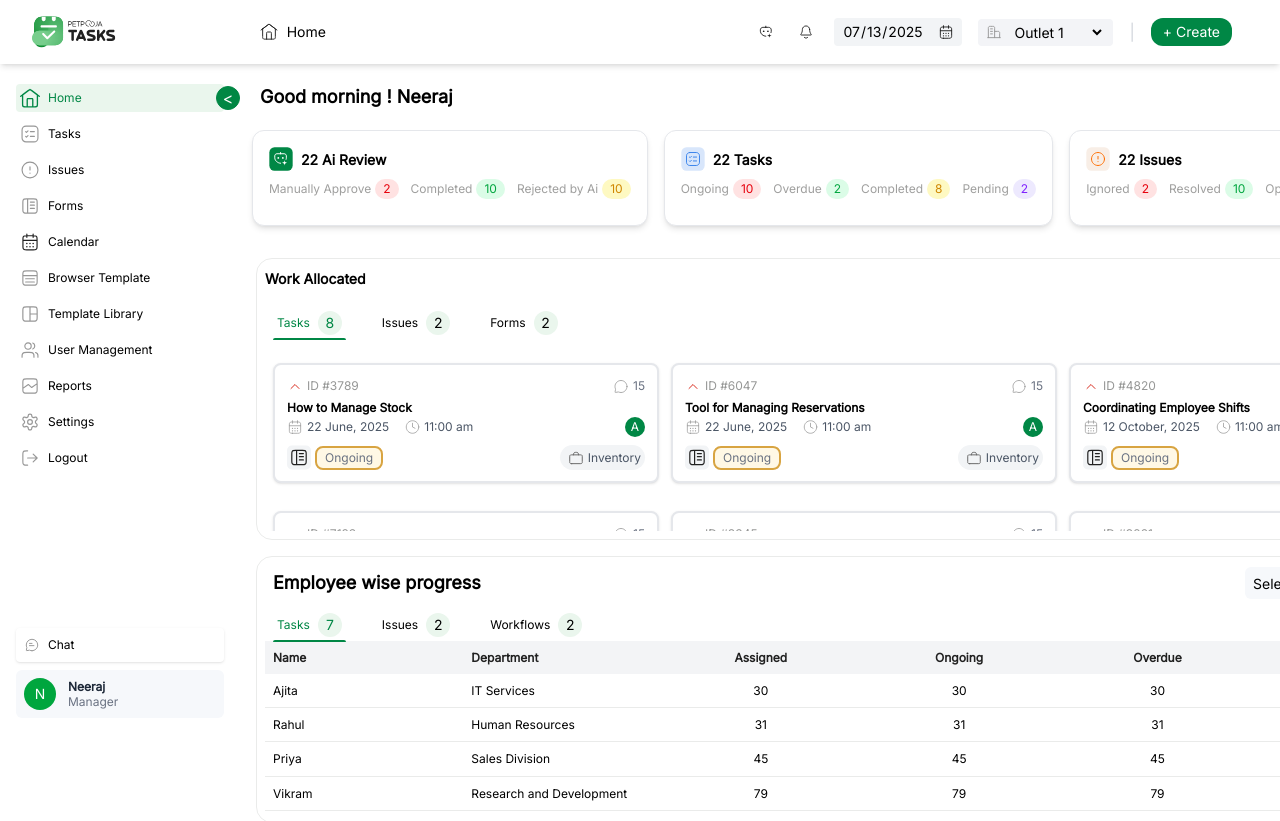
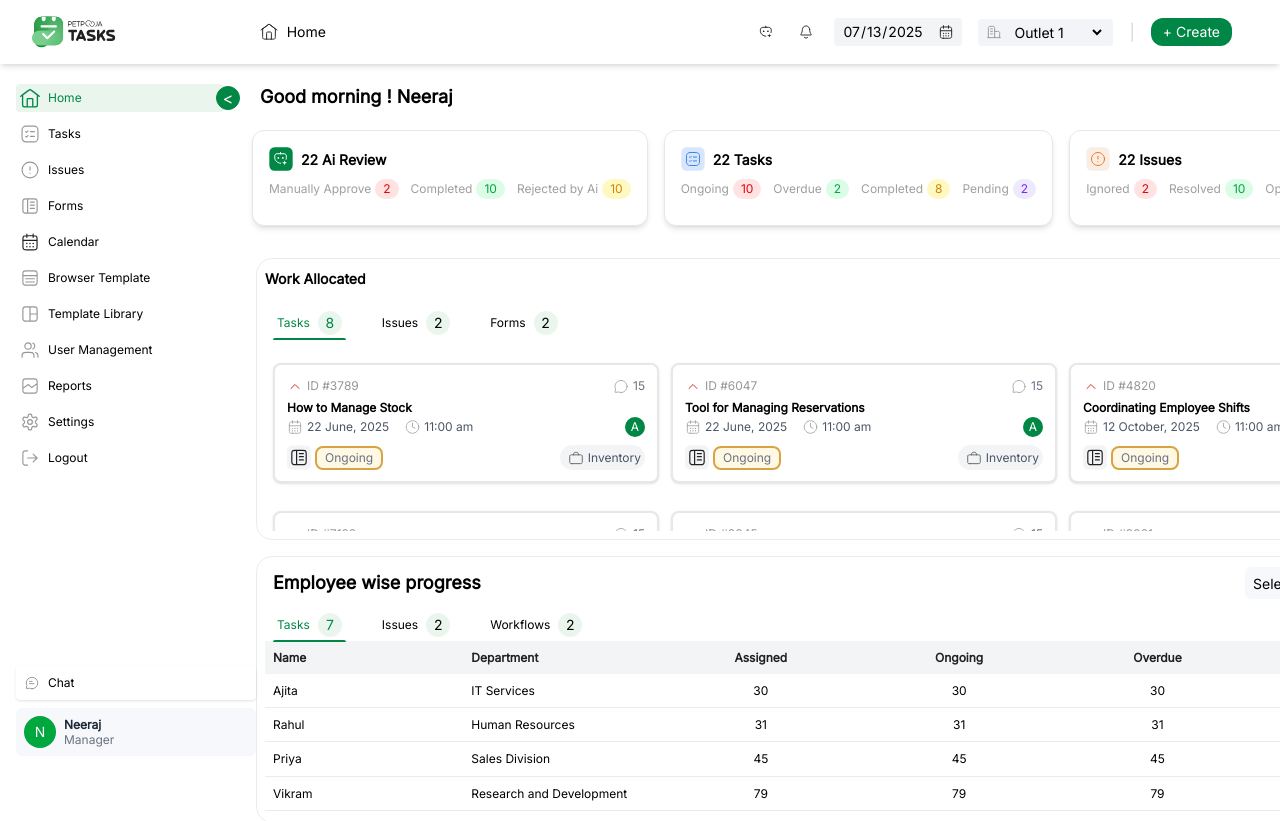
Before and after one commit to neerajnishad5/dashboard-app, a React (Vite) app: page / in a window 1280 px wide. Shown: the top 821 px of the page. Built offline with nearby package versions, Linux system fonts and the light colour scheme.

Commit message:
fix: sidebar bottom div margin

```diff
--- a/src/components/Sidebar.jsx
+++ b/src/components/Sidebar.jsx
@@ -30,7 +30,8 @@ export default function Sidebar({ isCollapsed, setIsCollapsed }) {
   };
 
   return (
-    <div className={`hidden md:block fixed top-9 left-0 h-[calc(100vh-4rem)] p-4 transition-all duration-300 ease-in-out ${localIsCollapsed ? 'w-16' : 'w-60'} flex flex-col justify-between`}>
+    <div className={`hidden md:block fixed top-9 left-0 h-[calc(100vh-4rem)] p-4 transition-all duration-300 ease-in-out ${ localIsCollapsed ? "w-16" : "w-60"} flex flex-col`}>
+      <div className="navigation flex-grow">
       <nav className="space-y-2 mt-8">
         {navItems.map(({ to, label, icon }, index) => (
           <div className="relative" key={to}>
@@ -68,8 +69,9 @@ export default function Sidebar({ isCollapsed, setIsCollapsed }) {
           </div>
         ))}
       </nav>
+    </div>
 
-      <div className="mt-[75%]">
+      <div className="bottom-section absolute bottom-4  w-full">
         <div className="chat flex flex-col justify-start p-2 rounded shadow-sm mb-2">
           <p className="text-[12px]">
             <span className="flex items-center gap-2">
@@ -84,14 +86,13 @@ export default function Sidebar({ isCollapsed, setIsCollapsed }) {
         </div>
 
         <div
-          className={`bottom-sidebar flex items-center gap-3 p-2 bg-[#f6f8fb] rounded-md ${
-            localIsCollapsed && "m-0 p-0"
-          }`}
+          className={`bottom-sidebar flex items-center gap-2 p-2 bg-[#f6f8fb] rounded-md ${ localIsCollapsed ? "p-1" : "p-2"}`}
         >
-          <div className={`image  ${localIsCollapsed && " w-5 h-5"}`}>
+          <div className={`image ${localIsCollapsed ? "w-5 h-5" : "w-8 h-8"}`}>
             <p
-              className={`bg-green-600 text-white flex items-center justify-center rounded-full text-sm font-medium
-    ${localIsCollapsed ? "w-5 h-5 text-xs" : "w-8 h-8 text-sm"}`}
+              className={`bg-green-600 text-white flex items-center justify-center rounded-full font-medium ${
+              localIsCollapsed ? "w-5 h-5 text-xs" : "w-8 h-8 text-sm"
+            }`}
             >
               {username.charAt(0)}
             </p>
```
